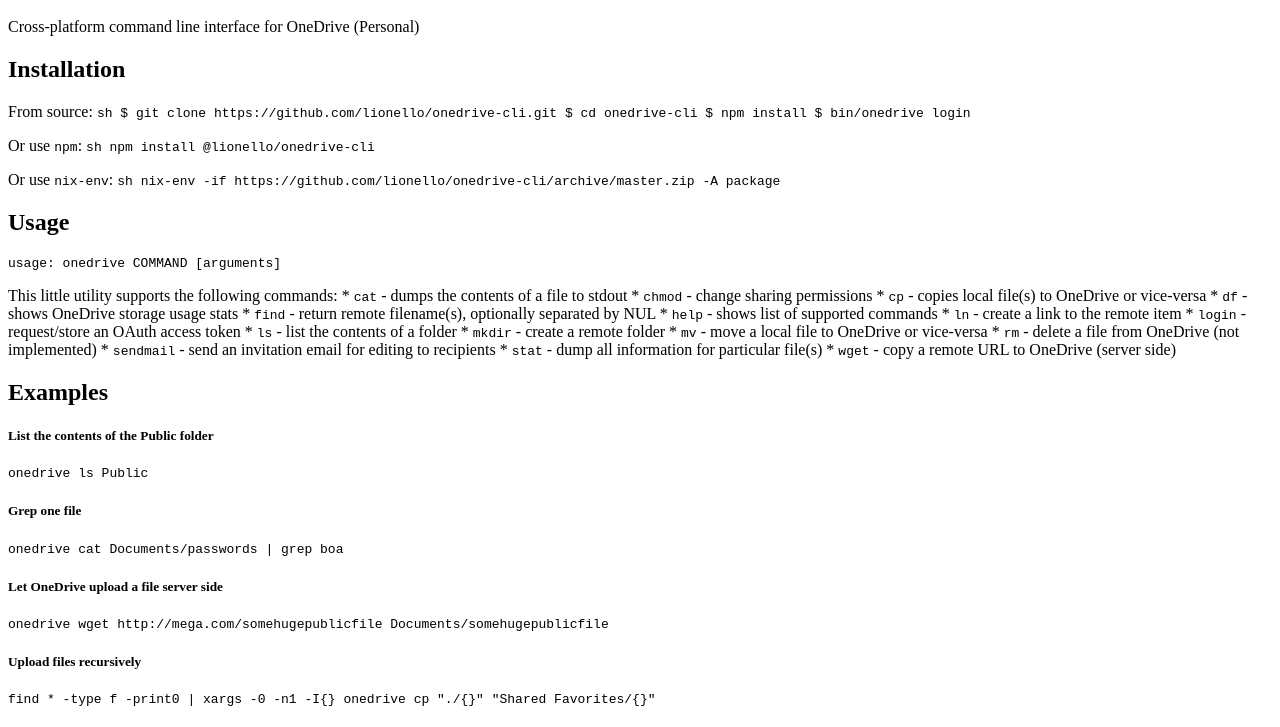
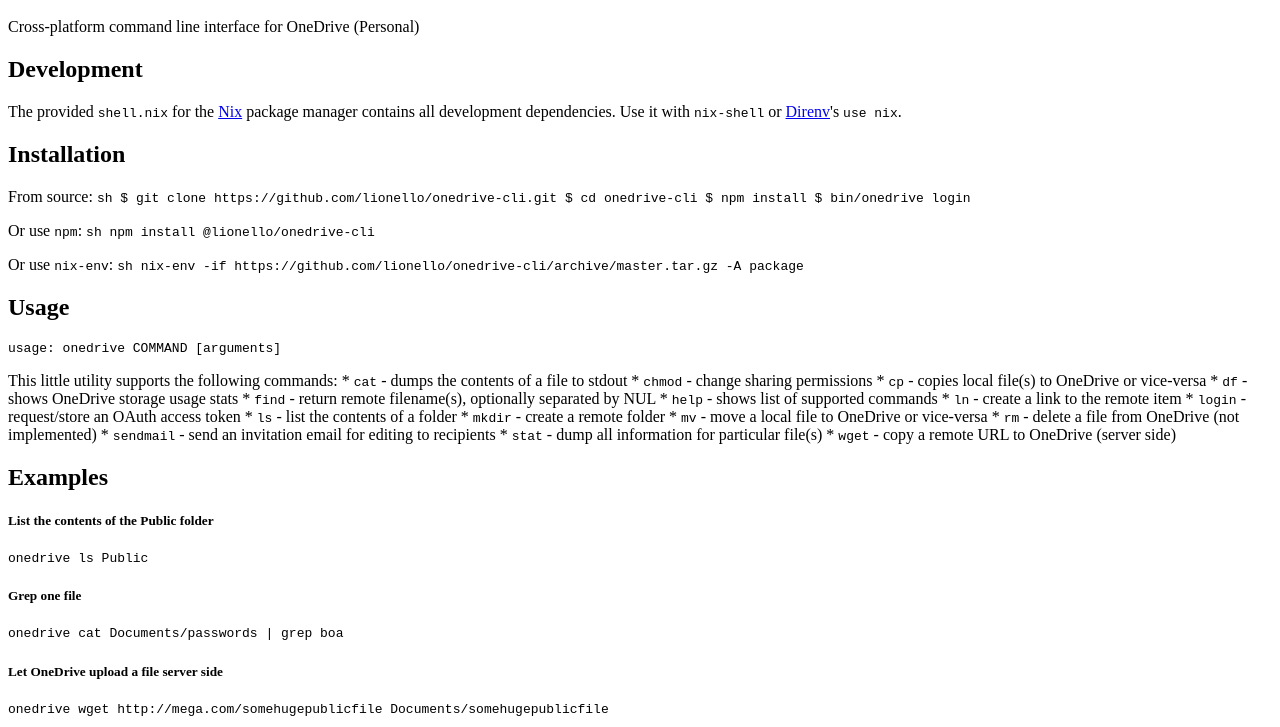
Before and after one commit to lionello/onedrive-cli, a website: page docs/index.html in a window 1280 px wide. Shown: the part 48-775 px from the top of the page. Drawn offline with Linux system fonts and the light colour scheme.

Commit message:
Update README.md

```diff
--- a/docs/index.html
+++ b/docs/index.html
@@ -1,6 +1,11 @@
 <h1>onedrive-cli</h1>
 
 <p>Cross-platform command line interface for OneDrive (Personal)</p>
+
+<h2>Development</h2>
+
+<p>The provided <code>shell.nix</code> for the <a href="https://nixos.org">Nix</a> package manager contains all development dependencies.
+Use it with <code>nix-shell</code> or <a href="https://direnv.net">Direnv</a>&#39;s <code>use nix</code>.</p>
 
 <h2>Installation</h2>
 
@@ -19,7 +24,7 @@
 
 <p>Or use <code>nix-env</code>:
 <code>sh
-nix-env -if https://github.com/lionello/onedrive-cli/archive/master.zip -A package
+nix-env -if https://github.com/lionello/onedrive-cli/archive/master.tar.gz -A package
 </code></p>
 
 <h2>Usage</h2>
```
Also changed, not shown: README.md.
